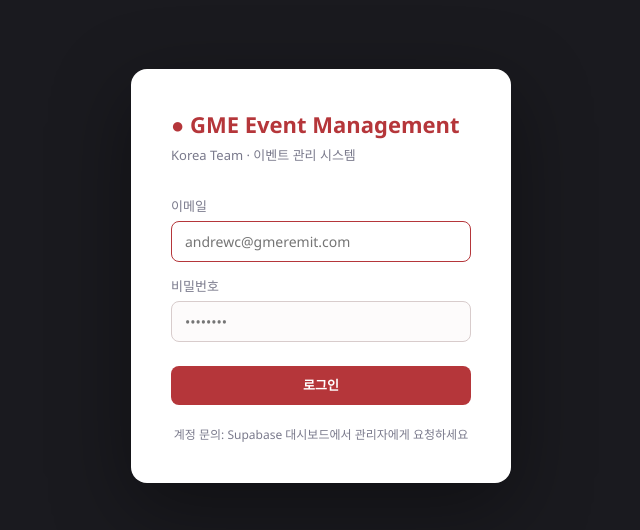
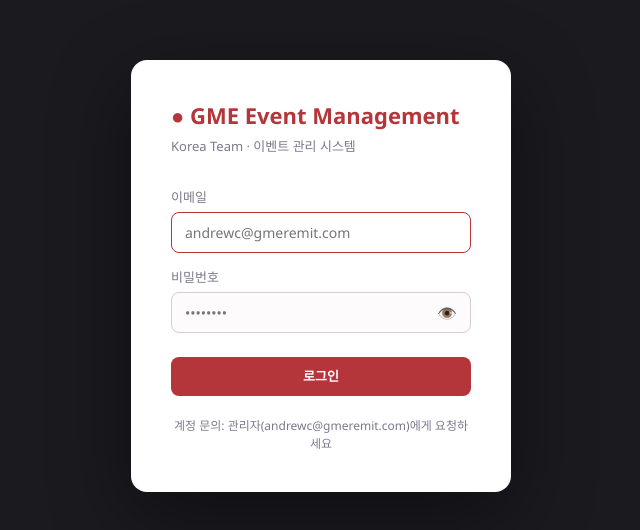
Before and after one commit to ping9-op/eventmgmt, a React (Vite) app: page /login in a window 1280 px wide. Shown: the part 124-654 px from the top of the page, without its empty margins (319-959 px from the left). Built offline with nearby package versions, Linux system fonts and the light colour scheme; no server answers.

Commit message:
feat: 로그인 페이지 — 비밀번호 표시/숨기기 토글 추가
Co-Authored-By: Claude Sonnet 4.6 <noreply@anthropic.com>

```diff
--- a/src/components/auth/LoginPage.tsx
+++ b/src/components/auth/LoginPage.tsx
@@ -5,6 +5,7 @@ export default function LoginPage() {
   const { signIn } = useAuth()
   const [email, setEmail] = useState('')
   const [password, setPassword] = useState('')
+  const [showPw, setShowPw] = useState(false)
   const [error, setError] = useState('')
   const [loading, setLoading] = useState(false)
 
@@ -36,13 +37,29 @@ export default function LoginPage() {
             autoFocus
           />
           <label>비밀번호</label>
+          <div style={{ position: 'relative' }}>
             <input
-            type="password"
+              type={showPw ? 'text' : 'password'}
               value={password}
               onChange={e => setPassword(e.target.value)}
               placeholder="••••••••"
               required
+              style={{ paddingRight: 44 }}
             />
+            <button
+              type="button"
+              onClick={() => setShowPw(v => !v)}
+              style={{
+                position: 'absolute', right: 12, top: '50%', transform: 'translateY(-50%)',
+                background: 'none', border: 'none', cursor: 'pointer',
+                fontSize: 16, color: 'var(--muted)', padding: '0 2px', lineHeight: 1,
+              }}
+              tabIndex={-1}
+              title={showPw ? '비밀번호 숨기기' : '비밀번호 보기'}
+            >
+              {showPw ? '🙈' : '👁️'}
+            </button>
+          </div>
           <button
             type="submit"
             className="btn btn-primary"
@@ -54,7 +71,7 @@ export default function LoginPage() {
         </form>
 
         <p style={{ fontSize: 12, color: 'var(--muted)', textAlign: 'center', marginTop: 20 }}>
-          계정 문의: Supabase 대시보드에서 관리자에게 요청하세요
+          계정 문의: 관리자(andrewc@gmeremit.com)에게 요청하세요
         </p>
       </div>
     </div>
```
Lines whose indentation alone changed are shown as unchanged.
